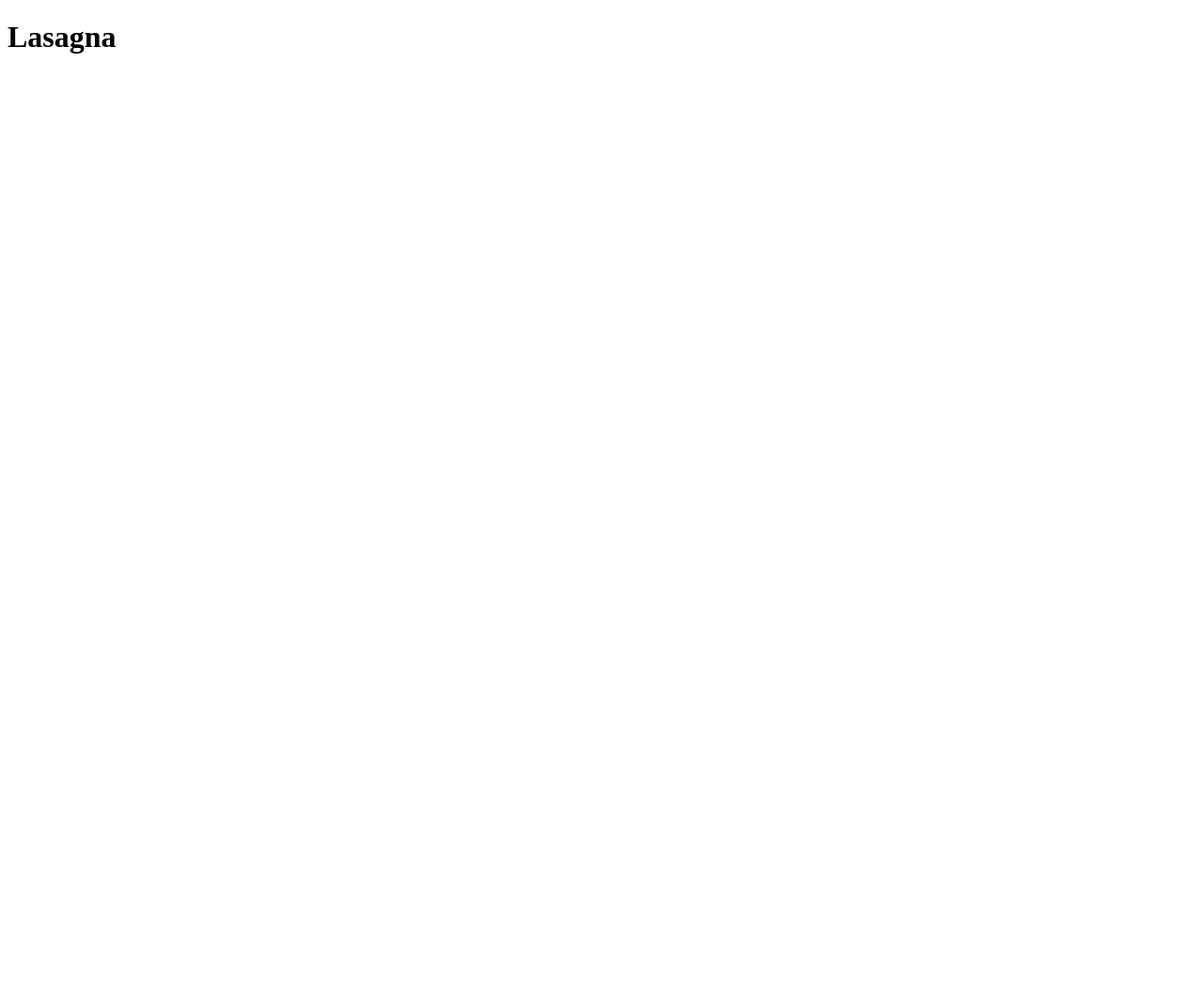
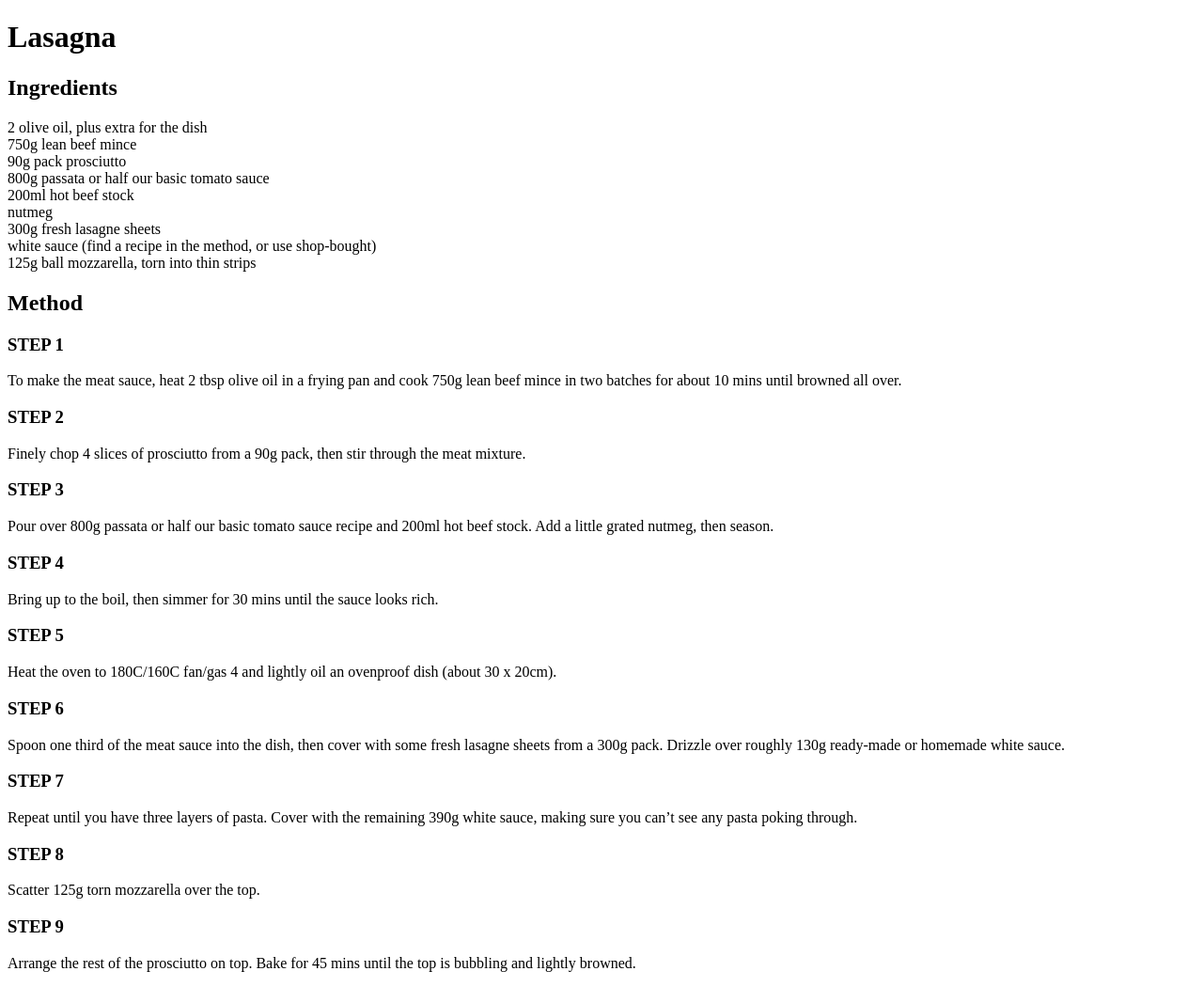
Before and after one commit to cwporcher/odin-recipes, a plain HTML site: page recipes/lasagna.html in a window 1280 px wide. Shown: the whole page at 94% size. Before the commit the page ends 800 px from the top, so only its background shows below. Drawn offline with Linux system fonts and the light colour scheme.

Commit message:
recipe ingredents and method added

```diff
--- a/recipes/lasagna.html
+++ b/recipes/lasagna.html
@@ -8,6 +8,50 @@
 
     <body>
         <h1> Lasagna</h1>
+        <h2>Ingredients</h2>
+        <p>
+            2 olive oil, plus extra for the dish<br>
+            750g lean beef mince<br>
+            90g pack prosciutto<br>
+            800g passata or half our basic tomato sauce<br>
+            200ml hot beef stock<br>
+            nutmeg<br>
+            300g fresh lasagne sheets<br>
+            white sauce (find a recipe in the method, or use shop-bought)<br>
+            125g ball mozzarella, torn into thin strips<br>
+        </p>
+
+        <p>
+            <h2>Method</h2>
+
+            <h3>STEP 1</h3>
+            <p>To make the meat sauce, heat 2 tbsp olive oil in a frying pan and cook 750g lean beef mince in two batches for about 10 mins until browned all over.</p>
+
+            <h3>STEP 2</h3>
+            <p>Finely chop 4 slices of prosciutto from a 90g pack, then stir through the meat mixture.</p>
+
+            <h3>STEP 3</h3>
+            <p>Pour over 800g passata or half our basic tomato sauce recipe and 200ml hot beef stock. Add a little grated nutmeg, then season.</p>
+
+            <h3>STEP 4</h3>
+            <p>Bring up to the boil, then simmer for 30 mins until the sauce looks rich.</p>
+
+            <h3>STEP 5</h3>
+            <p>Heat the oven to 180C/160C fan/gas 4 and lightly oil an ovenproof dish (about 30 x 20cm).</p>
+
+            <h3>STEP 6</h3>
+            <p>Spoon one third of the meat sauce into the dish, then cover with some fresh lasagne sheets from a 300g pack. Drizzle over roughly 130g ready-made or homemade white sauce.</p>
+
+            <h3>STEP 7</h3>
+            <p>Repeat until you have three layers of pasta. Cover with the remaining 390g white sauce, making sure you can’t see any pasta poking through.</p>
+
+            <h3>STEP 8</h3>
+            <p>Scatter 125g torn mozzarella over the top.</p>
+
+            <h3>STEP 9</h3>
+            <p>Arrange the rest of the prosciutto on top. Bake for 45 mins until the top is bubbling and lightly browned.</p>
+
+        </p>
     </body>
 
 </html>
```
